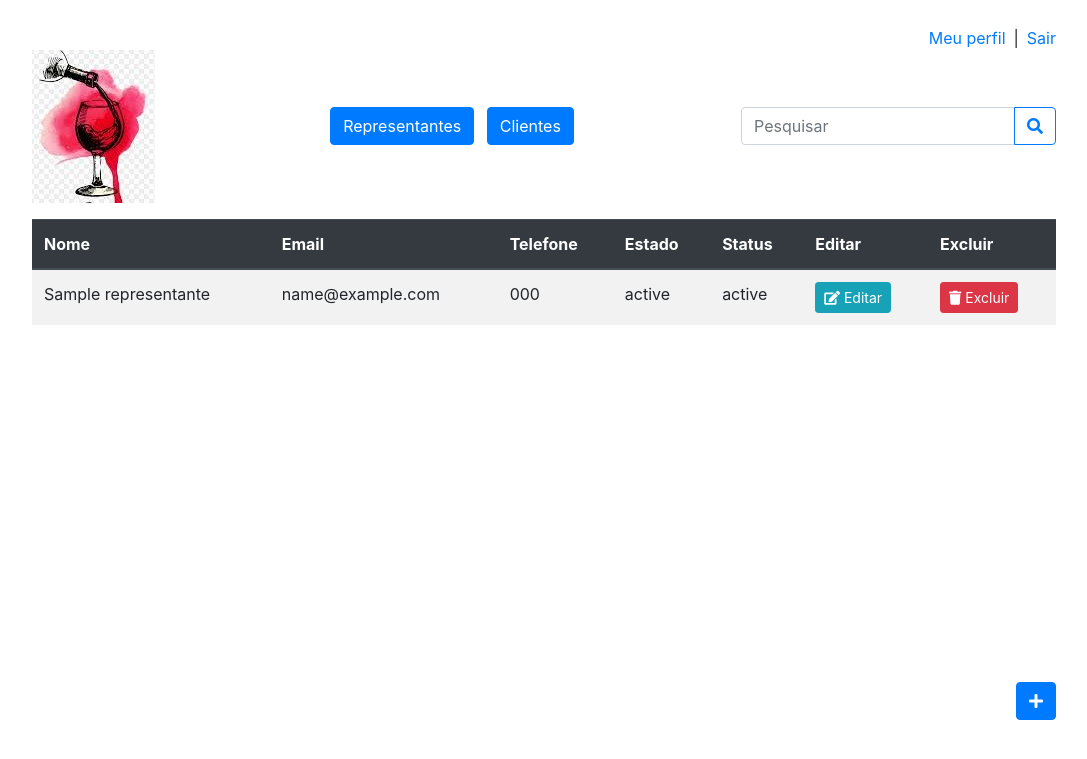
After one commit to mateus-rossisantos/gerenciamentoClientes, a PHP site: page /views/home.php in a window 1280 px wide. The commit adds this page. Shown: the top 759 px of the page, without its empty margins (96-1183 px from the left). Run offline with PHP 8.4, Linux system fonts and the light colour scheme; the visitor is signed in with stand-in values (Sample User, id 1); tables that the repository leaves empty or names only in its code hold one stand-in row (values such as "Sample post").

Commit message:
Adicionado tela do administrador

```diff
--- /dev/null
+++ b/assets/css/user_home.css
@@ -0,0 +1,15 @@
+body {
+    margin: 2% 10% 10% 10%;
+}
+.user-links {
+    display: flex;
+    flex-direction: row;
+    justify-content: flex-end;
+}
+
+.floating-button {
+    position: fixed;
+    bottom: 10%;
+    right: 10%;
+    z-index: 9999;
+}
--- /dev/null
+++ b/views/home.php
@@ -0,0 +1,105 @@
+<!DOCTYPE html>
+<html lang="en">
+<head>
+    <meta charset="UTF-8">
+    <meta http-equiv="X-UA-Compatible" content="IE=edge">
+    <meta name="viewport" content="width=device-width, initial-scale=1.0">
+    <link rel="stylesheet" href="https://cdn.jsdelivr.net/npm/bootstrap@4.3.1/dist/css/bootstrap.min.css" integrity="sha384-ggOyR0iXCbMQv3Xipma34MD+dH/1fQ784/j6cY/iJTQUOhcWr7x9JvoRxT2MZw1T" crossorigin="anonymous">
+    <link rel="stylesheet" href="https://cdnjs.cloudflare.com/ajax/libs/font-awesome/5.15.3/css/all.min.css">
+    <link rel="stylesheet" type="text/css" href="../assets/css/user_home.css">
+    <title>Home</title>
+</head>
+
+<body>
+    <?php
+    // Verifique se o representante está autenticado e se as informações estão disponíveis na sessão
+    session_start();
+    if (isset($_SESSION['representante_id']) && isset($_SESSION['representante_name']) && isset($_SESSION['representante_status']) && isset($_SESSION['representante_email'])) {
+        $representanteId = $_SESSION['representante_id'];
+        $representanteName = $_SESSION['representante_name'];
+        $representanteStatus = $_SESSION['representante_status'];
+        $representanteEmail = $_SESSION['representante_email'];
+
+        require_once '../dao/representanteDao.php';
+        $representantes = lista_representante();
+    ?>
+        <!-- conteúdo que está acima da tabela -->
+        <div class="user-links">
+            <a href="#" class="mr-2">Meu perfil</a>
+            <a class="mr-2">|</a>
+            <a href="#">Sair</a>
+        </div>
+        <div class="d-flex justify-content-between align-items-center mb-3">
+            <div>
+                <img src="../assets/img/vineicon.jpeg" alt="vine image" class="mr-2">
+            </div>
+            <div>
+                <button class="btn btn-primary mr-2">Representantes</button>
+                <button class="btn btn-primary">Clientes</button>
+            </div>
+
+            <!-- campo de busca -->
+            <form class="form-inline">
+                <div class="input-group">
+                    <input type="text" class="form-control" placeholder="Pesquisar">
+                    <div class="input-group-append">
+                    <button class="btn btn-outline-primary" type="submit">
+                        <i class="fas fa-search"></i>
+                    </button>
+                    </div>
+                </div>
+            </form>
+        </div>
+        <!-- tabela -->
+        <table class="table table-striped">
+            <thead class="thead-dark">
+                <tr>
+                    <th scope="col">Nome</th>
+                    <th scope="col">Email</th>
+                    <th scope="col">Telefone</th>
+                    <th scope="col">Estado</th>
+                    <th scope="col">Status</th>
+                    <th scope="col">Editar</th>
+                    <th scope="col">Excluir</th>
+                </tr>
+            </thead>
+            <tbody>
+                <?php foreach ($representantes as $value) : ?>
+                    <tr>
+                        <td><?= $value['name']?></td>
+                        <td><?= $value['email']?></td>
+                        <td><?= $value['phone']?></td>
+                        <td><?= $value['state']?></td>
+                        <td><?= $value['status']?></td>
+                        <td>
+                            <button type="button" class="btn btn-info btn-sm">
+                                <i class="fas fa-edit"></i> Editar
+                            </button>
+                        </td>
+                        <td>
+                            <button type="button" class="btn btn-danger btn-sm">
+                                <i class="fas fa-trash"></i> Excluir
+                            </button>
+                        </td>
+                    </tr>
+                <?php endforeach ?>
+            </tbody>
+        </table>
+
+        <div class="floating-button">
+            <button type="button" class="btn btn-primary btn-floating">
+                <i class="fas fa-plus"></i>
+            </button>
+        </div>
+
+    <?php
+    } else {
+        // O representante não está autenticado, redirecione para a tela de login
+        header('Location: login.php');
+        exit;
+    }
+    ?>
+
+</body>
+
+</html>
```
Also changed, not shown: index.php (+6 -19 lines), verify_login.php (+17 -16 lines), assets/img/vineicon.jpeg (added).
